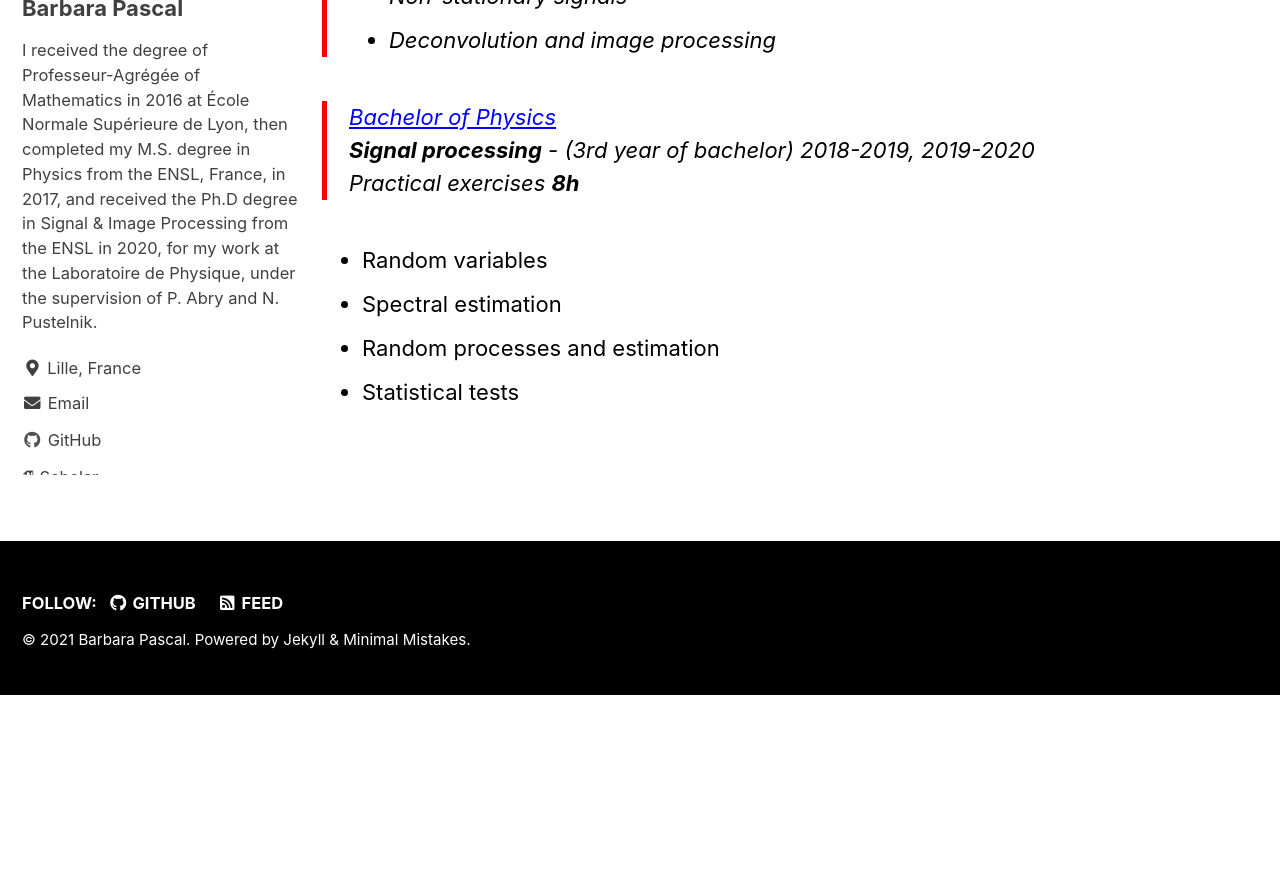
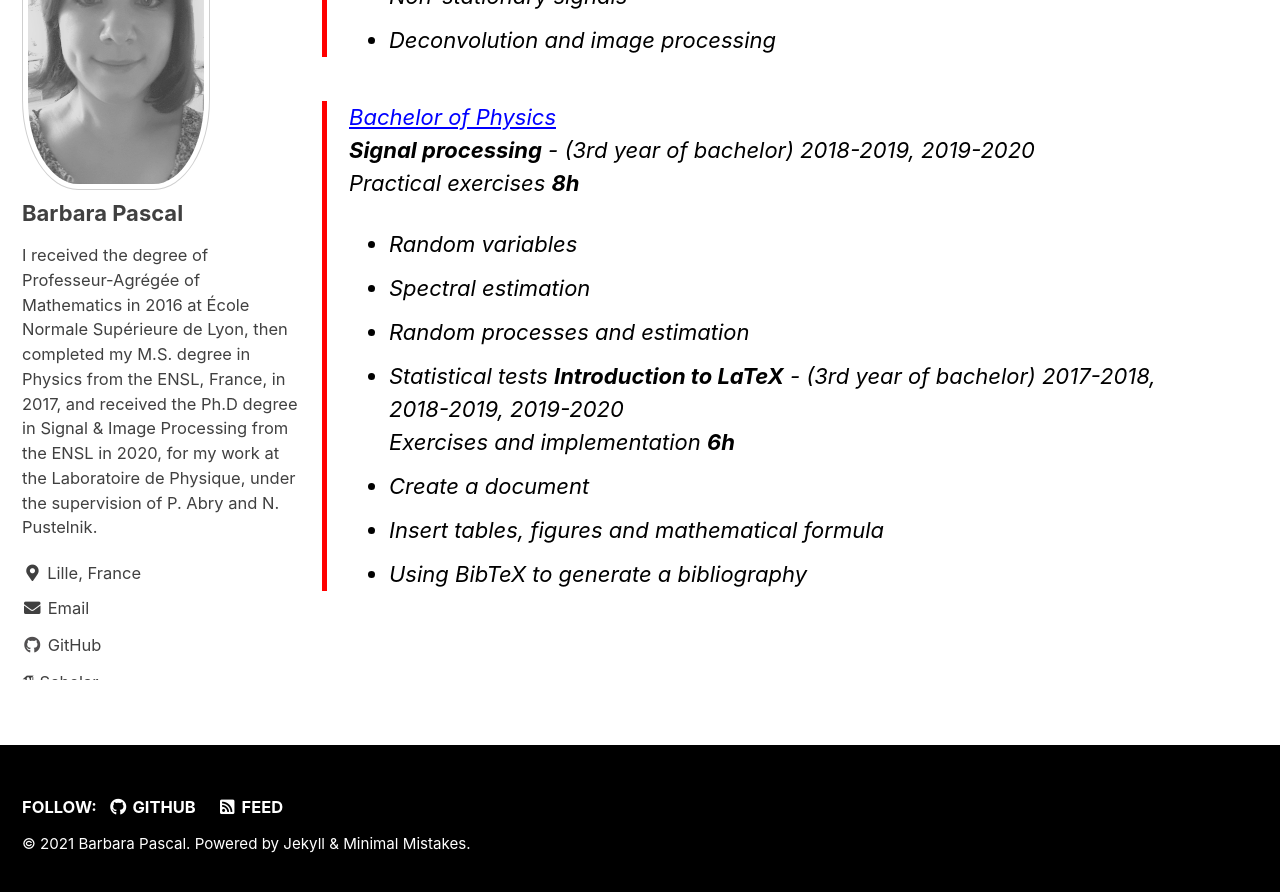
Before and after one commit to bpascal-fr/bpascal-fr.github.io, a Jekyll site: the page built from _pages/teaching.md, in a window 1280 px wide and 900 px high, scrolled down 1051 px. Shown: the top 892 px of the window. Built offline with Jekyll 4.4.1, drawn with Linux system fonts in a browser that asks for light colours; cached includes are drawn as plain includes; nearby versions of some CDN libraries; some web fonts are replaced; before the commit the page ends 1746 px from its top, so only the background shows below that.

Commit message:
complete teaching

```diff
--- a/_pages/teaching.md
+++ b/_pages/teaching.md
@@ -32,8 +32,12 @@
 > [Bachelor of Physics](http://www.ens-lyon.fr/MasterSDM/fr/licence-3)
 **Signal processing** - (3rd year of bachelor) *2018-2019, 2019-2020*
 Practical exercises **8h**
-
 * Random variables
 * Spectral estimation
 * Random processes and estimation
 * Statistical tests
+**Introduction to LaTeX** - (3rd year of bachelor) *2017-2018, 2018-2019, 2019-2020*
+Exercises and implementation **6h**
+* Create a document
+* Insert tables, figures and mathematical formula
+* Using BibTeX to generate a bibliography
```
